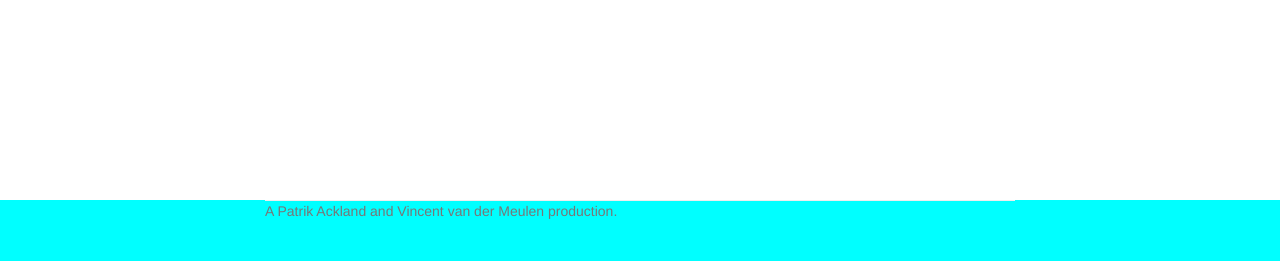
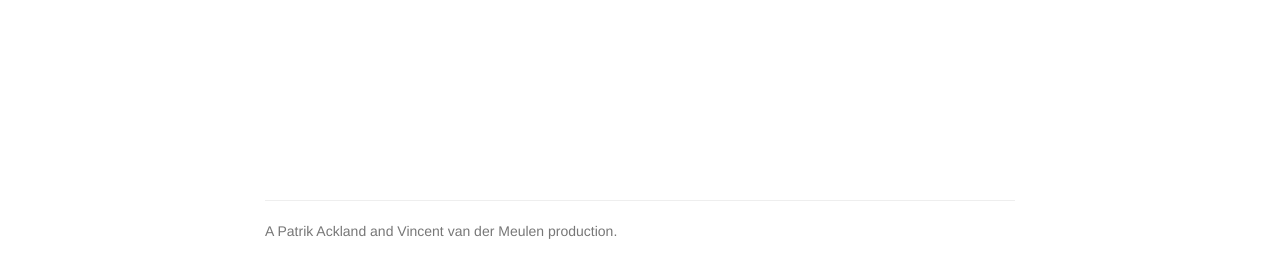
Before and after one commit to vincentmvdm/momenta, a Flask app: page / in a window 1280 px wide. Shown: the part 539-800 px from the top of the page. Run offline with Flask 2, Linux system fonts and the light colour scheme; parts of the project's set-up code (start-up, migrations or seed data) failed here and were passed over; some libraries are stand-ins or nearby versions.

```diff
--- a/static/css/style.min.css
+++ b/static/css/style.min.css
@@ -1 +1 @@
-html{position:relative;min-height:100%}body{padding-top:50px;margin-bottom:61px;background-color:#FFF}.footer{position:absolute;bottom:0;width:100%;height:61px;background-color:cyan}.flex-wrapper{height:calc(100vh - 50px - 61px);display:-webkit-box;display:-webkit-flex;display:-ms-flexbox;display:flex;-webkit-box-align:center;-webkit-align-items:center;-ms-flex-align:center;align-items:center;-webkit-box-pack:center;-webkit-justify-content:center;-ms-flex-pack:center;justify-content:center}.img-rounded.img-profile{width:150px;height:150px}.page-content{padding-top:48px;padding-bottom:48px}.btn-primary{border:0px}hr{margin-top:0px;margin-bottom:0px}
+html{position:relative;min-height:100%}body{padding-top:50px;margin-bottom:61px;background-color:#FFF}.footer{position:absolute;bottom:0;width:100%;height:61px}.flex-wrapper{height:calc(100vh - 50px - 61px);display:-webkit-box;display:-webkit-flex;display:-ms-flexbox;display:flex;-webkit-box-align:center;-webkit-align-items:center;-ms-flex-align:center;align-items:center;-webkit-box-pack:center;-webkit-justify-content:center;-ms-flex-pack:center;justify-content:center}.img-rounded.img-profile{width:150px;height:150px}.page-content{padding-top:48px;padding-bottom:48px}.btn-primary{border:0px}hr{margin-top:0px;margin-bottom:0px}.container .text-muted{margin:20px 0}
--- a/static/scss/style.scss
+++ b/static/scss/style.scss
@@ -23,7 +23,6 @@ body {
   width: 100%;
   /* Set the fixed height of the footer here */
   height: $footer-height;
-  background-color: cyan;
 }
 
 .flex-wrapper {
@@ -60,3 +59,9 @@ hr {
   margin-top: 0px;
   margin-bottom: 0px;
 }
+
+.container {
+  .text-muted {
+    margin: 20px 0;
+  }
+}
```
